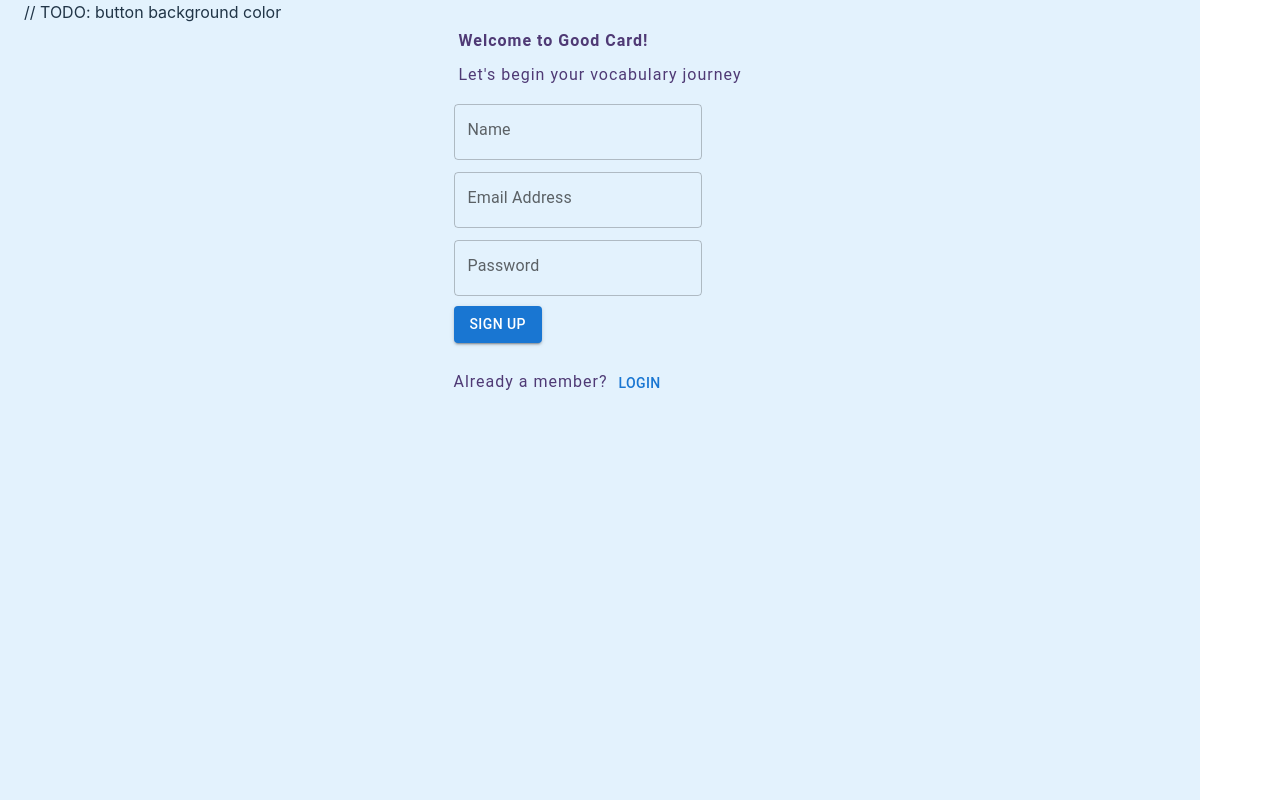
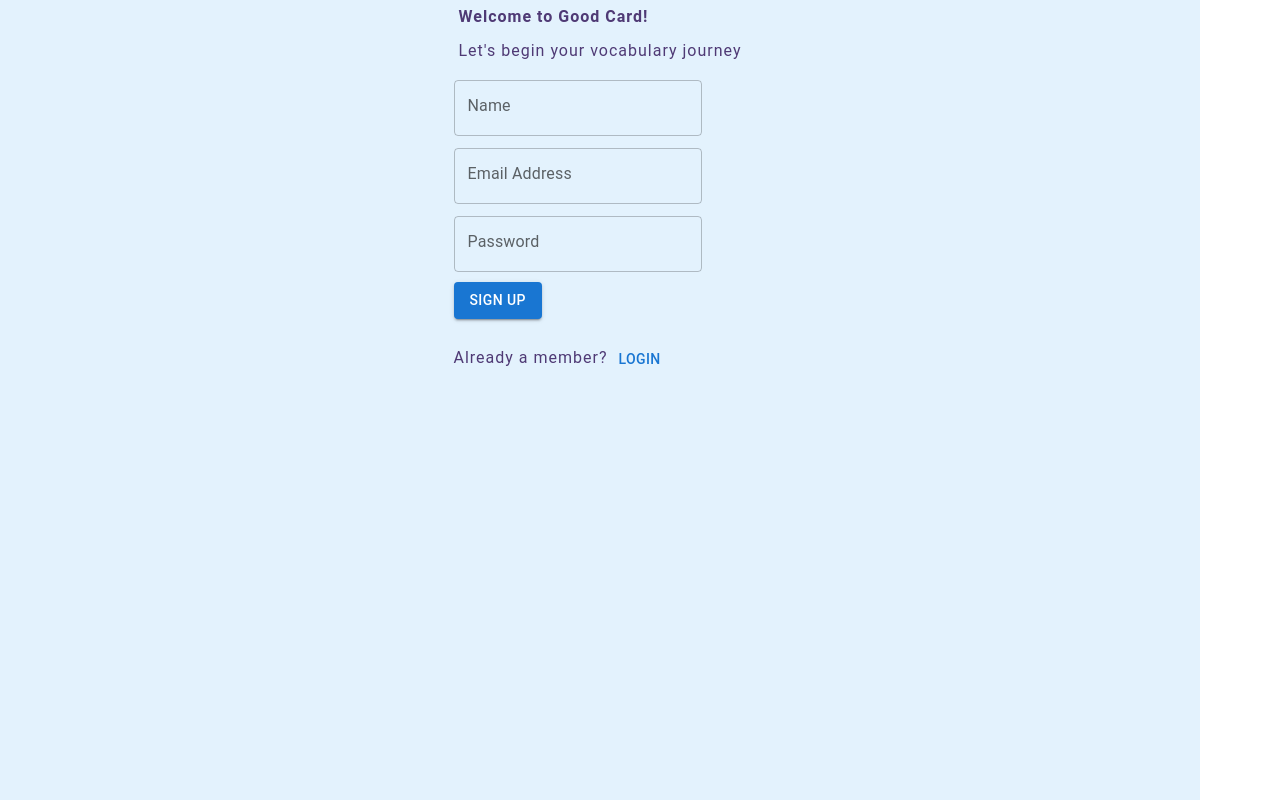
Before and after one commit to kenwCoding/good_card_frontend, a React (Vite) app: page /register in a window 1280 px wide. Built offline with nearby package versions, Linux system fonts and the light colour scheme.

Commit message:
todo on reg page

```diff
--- a/src/pages/Register.jsx
+++ b/src/pages/Register.jsx
@@ -1,20 +1,24 @@
 import { Button, TextField, Typography } from '@mui/material'
-import { fontFamily } from '@mui/system'
 import React from 'react'
 import { useNavigate } from 'react-router-dom'
 import { CenterLayout } from '../layout'
 
 function Register() {
-  // stepper, usseForm, customHook
-  // send password and username to auth
   const userRegistrationLabels = ["Name", "Email Address", "Password"]
   const navigate = useNavigate()
 
   const navigateToLogin = () => {
     navigate('/login')
   }
+
   return (
-    <div> // TODO: button background color
+    // TODO: button background color
+    // TODO: validation
+    // TODO: responsive
+    // TODO: side effect to auth server, send ac + pw
+    // TODO: stepper >>> for multiple step, useForm, customHook
+
+    <div>
       <CenterLayout>
         <Typography color="purple.medium" style={{ letterSpacing: '1px' }}>
           <div style={{ padding: '5px' }}><b>Welcome to Good Card!</b></div>
```
